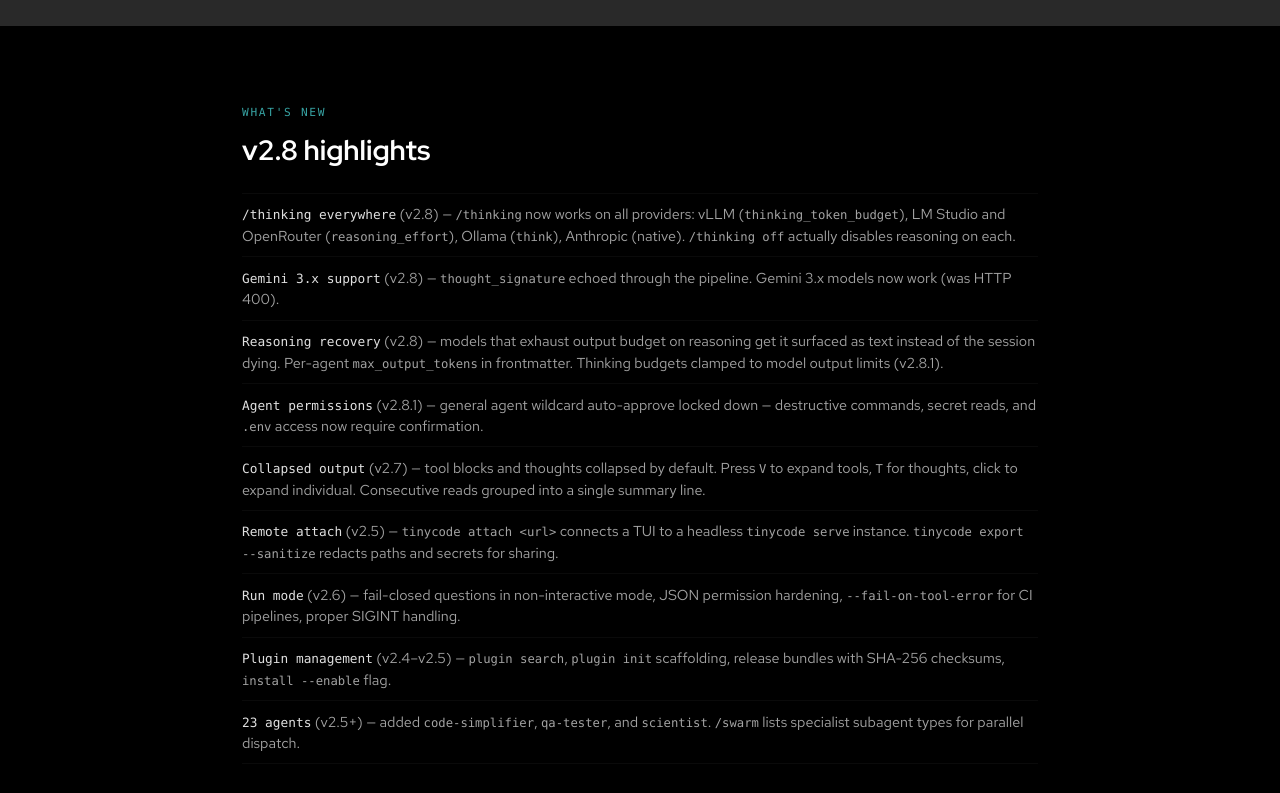
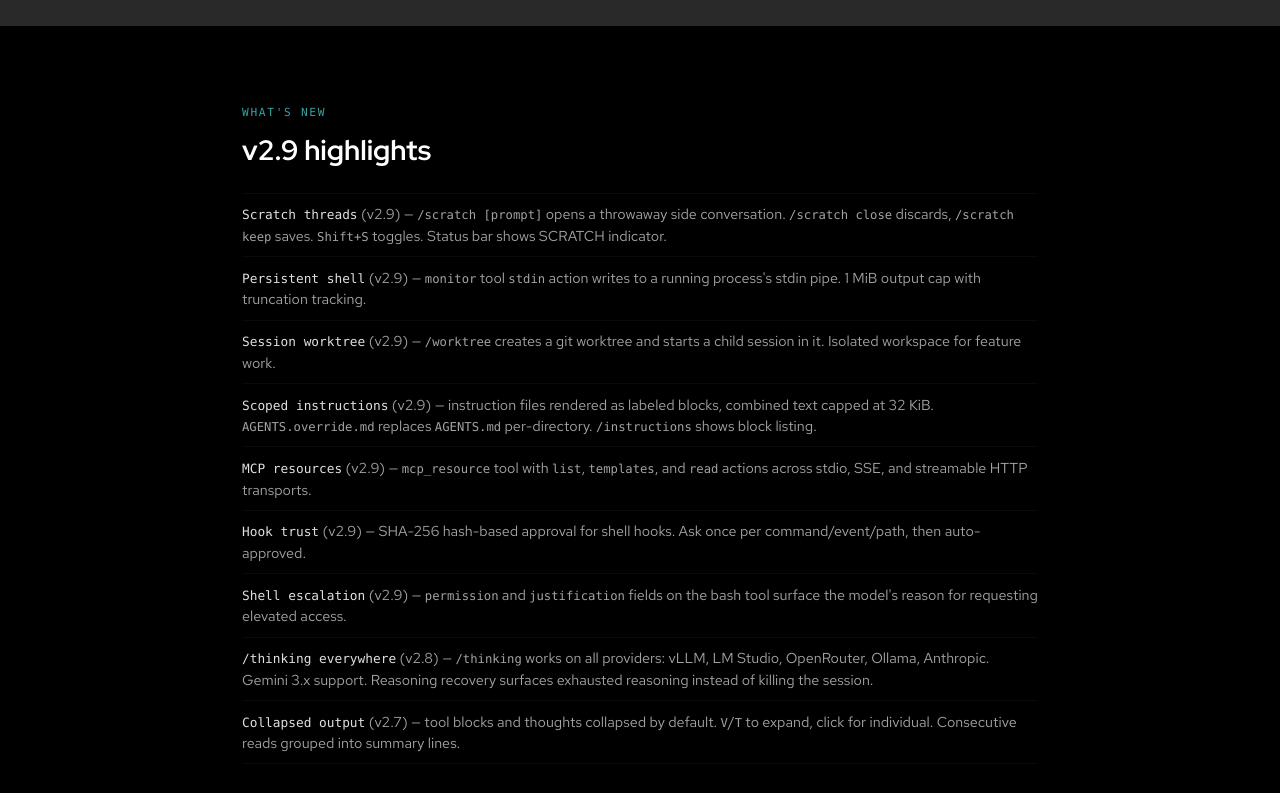
Before and after one commit to bobbyjohnstx/bobbyjohnstx.github.io, a plain HTML site: page tinycode.html in a window 1280 px wide. Shown: the part 980-1773 px from the top of the page. Drawn offline with Linux system fonts and the light colour scheme; a web font is replaced by a local one.

Commit message:
feat(tinycode): update for v2.9 — scratch threads, persistent shell, worktrees
What's New bumped to v2.9: scratch threads, persistent shell (monitor
stdin), session worktrees, scoped instruction blocks, MCP resources,
hook trust, shell escalation. TUI features updated for scratch,
worktree, chdir, presets, warnings. Skills section adds 6 new slash
commands.

Co-Authored-By: Claude Opus 4.6 (1M context) <noreply@anthropic.com>

```diff
--- a/tinycode.html
+++ b/tinycode.html
@@ -403,17 +403,17 @@
     <section class="sec">
       <div class="container">
         <div class="sec-label">What's New</div>
-        <h2 class="sec-title">v2.8 highlights</h2>
+        <h2 class="sec-title">v2.9 highlights</h2>
         <ul class="details">
-          <li><span class="dt">/thinking everywhere</span> (v2.8) &mdash; <code>/thinking</code> now works on all providers: vLLM (<code>thinking_token_budget</code>), LM Studio and OpenRouter (<code>reasoning_effort</code>), Ollama (<code>think</code>), Anthropic (native). <code>/thinking off</code> actually disables reasoning on each.</li>
-          <li><span class="dt">Gemini 3.x support</span> (v2.8) &mdash; <code>thought_signature</code> echoed through the pipeline. Gemini 3.x models now work (was HTTP 400).</li>
-          <li><span class="dt">Reasoning recovery</span> (v2.8) &mdash; models that exhaust output budget on reasoning get it surfaced as text instead of the session dying. Per-agent <code>max_output_tokens</code> in frontmatter. Thinking budgets clamped to model output limits (v2.8.1).</li>
-          <li><span class="dt">Agent permissions</span> (v2.8.1) &mdash; general agent wildcard auto-approve locked down &mdash; destructive commands, secret reads, and <code>.env</code> access now require confirmation.</li>
-          <li><span class="dt">Collapsed output</span> (v2.7) &mdash; tool blocks and thoughts collapsed by default. Press <code>V</code> to expand tools, <code>T</code> for thoughts, click to expand individual. Consecutive reads grouped into a single summary line.</li>
-          <li><span class="dt">Remote attach</span> (v2.5) &mdash; <code>tinycode attach &lt;url&gt;</code> connects a TUI to a headless <code>tinycode serve</code> instance. <code>tinycode export --sanitize</code> redacts paths and secrets for sharing.</li>
-          <li><span class="dt">Run mode</span> (v2.6) &mdash; fail-closed questions in non-interactive mode, JSON permission hardening, <code>--fail-on-tool-error</code> for CI pipelines, proper SIGINT handling.</li>
-          <li><span class="dt">Plugin management</span> (v2.4&ndash;v2.5) &mdash; <code>plugin search</code>, <code>plugin init</code> scaffolding, release bundles with SHA-256 checksums, <code>install --enable</code> flag.</li>
-          <li><span class="dt">23 agents</span> (v2.5+) &mdash; added <code>code-simplifier</code>, <code>qa-tester</code>, and <code>scientist</code>. <code>/swarm</code> lists specialist subagent types for parallel dispatch.</li>
+          <li><span class="dt">Scratch threads</span> (v2.9) &mdash; <code>/scratch [prompt]</code> opens a throwaway side conversation. <code>/scratch close</code> discards, <code>/scratch keep</code> saves. <code>Shift+S</code> toggles. Status bar shows SCRATCH indicator.</li>
+          <li><span class="dt">Persistent shell</span> (v2.9) &mdash; <code>monitor</code> tool <code>stdin</code> action writes to a running process's stdin pipe. 1 MiB output cap with truncation tracking.</li>
+          <li><span class="dt">Session worktree</span> (v2.9) &mdash; <code>/worktree</code> creates a git worktree and starts a child session in it. Isolated workspace for feature work.</li>
+          <li><span class="dt">Scoped instructions</span> (v2.9) &mdash; instruction files rendered as labeled blocks, combined text capped at 32 KiB. <code>AGENTS.override.md</code> replaces <code>AGENTS.md</code> per-directory. <code>/instructions</code> shows block listing.</li>
+          <li><span class="dt">MCP resources</span> (v2.9) &mdash; <code>mcp_resource</code> tool with <code>list</code>, <code>templates</code>, and <code>read</code> actions across stdio, SSE, and streamable HTTP transports.</li>
+          <li><span class="dt">Hook trust</span> (v2.9) &mdash; SHA-256 hash-based approval for shell hooks. Ask once per command/event/path, then auto-approved.</li>
+          <li><span class="dt">Shell escalation</span> (v2.9) &mdash; <code>permission</code> and <code>justification</code> fields on the bash tool surface the model's reason for requesting elevated access.</li>
+          <li><span class="dt">/thinking everywhere</span> (v2.8) &mdash; <code>/thinking</code> works on all providers: vLLM, LM Studio, OpenRouter, Ollama, Anthropic. Gemini 3.x support. Reasoning recovery surfaces exhausted reasoning instead of killing the session.</li>
+          <li><span class="dt">Collapsed output</span> (v2.7) &mdash; tool blocks and thoughts collapsed by default. <code>V</code>/<code>T</code> to expand, click for individual. Consecutive reads grouped into summary lines.</li>
         </ul>
         <p class="sec-desc" style="margin-top:1.5rem;margin-bottom:0">Full release notes: <a href="https://github.com/bobbyjohnstx/tinycode/blob/main/CHANGELOG.md" target="_blank" rel="noopener">CHANGELOG.md</a></p>
       </div>
@@ -484,18 +484,17 @@ Trace from the HTTP handler to the token validation.</pre>
 
         <h3 class="sub">Key features</h3>
         <ul class="details">
+          <li><span class="dt">Scratch threads</span> &mdash; <code>/scratch [prompt]</code> opens a throwaway side conversation. <code>Shift+S</code> toggles. <code>/scratch keep</code> saves it.</li>
           <li><span class="dt">Collapsed output</span> &mdash; tool blocks and thoughts collapsed by default. <code>V</code> expands all tools, <code>T</code> expands thoughts, click for individual. Consecutive reads grouped into summary lines.</li>
-          <li><span class="dt">Multi-agent orchestration</span> &mdash; <code>/swarm</code> runs parallel agents as goroutines with specialist subagent types (code-reviewer, security-reviewer, test-engineer, architect, debugger); <code>--plan</code> shows decomposition before dispatch.</li>
-          <li><span class="dt">Workflow commands</span> &mdash; <code>/effort</code> adjusts reasoning depth, <code>/goal</code> runs autonomous loops until a condition is met, <code>/branch</code> forks conversations.</li>
-          <li><span class="dt">Markdown styles</span> &mdash; <code>/markdown-style</code> with dark, light, muted, colorful, notty &mdash; independent from theme.</li>
+          <li><span class="dt">Multi-agent orchestration</span> &mdash; <code>/swarm</code> runs parallel agents as goroutines with specialist subagent types; <code>--plan</code> shows decomposition before dispatch.</li>
+          <li><span class="dt">Workflow commands</span> &mdash; <code>/effort</code> adjusts reasoning depth, <code>/goal</code> runs autonomous loops, <code>/branch</code> forks conversations, <code>/worktree</code> creates an isolated git worktree session, <code>/chdir</code> changes directory mid-session.</li>
+          <li><span class="dt">Extended thinking</span> &mdash; <code>/thinking</code> controls reasoning budget (off/low/medium/high/max) across all providers: vLLM, LM Studio, OpenRouter, Ollama, Anthropic.</li>
           <li><span class="dt">Context awareness</span> &mdash; <code>/context</code> visualizes usage with category breakdown, <code>/btw</code> for side questions, <code>/changes</code> for tinycode-modified files only.</li>
-          <li><span class="dt">Extended thinking</span> &mdash; <code>/thinking</code> controls reasoning budget (off/low/medium/high/max) across all providers: vLLM, LM Studio, OpenRouter, Ollama, Anthropic.</li>
+          <li><span class="dt">Built-in tools</span> &mdash; <code>monitor</code> watches background processes and writes to stdin pipes, <code>notepad</code> survives compaction, <code>report_findings</code> for structured review output.</li>
           <li><span class="dt">Snapshot undo/redo</span> &mdash; <code>/undo</code>, <code>/redo</code>, and <code>/rewind</code> to any earlier conversation turn.</li>
-          <li><span class="dt">Built-in tools</span> &mdash; <code>monitor</code> watches background processes, <code>notepad</code> survives compaction, <code>report_findings</code> for structured review output.</li>
-          <li><span class="dt">Which-key panel</span> (<code>Ctrl+X</code>) &mdash; floating overlay showing all leader key follow-ups.</li>
-          <li><span class="dt">Plugin management</span> &mdash; <code>plugin search</code>, <code>plugin init</code> scaffolding, release bundles with SHA-256 checksums.</li>
-          <li><span class="dt">Session management</span> &mdash; resume from CLI (<code>-c</code>/<code>-r</code>), archive, HTML export, clipboard copy (<code>/copy</code>).</li>
-          <li><span class="dt">Hooks</span> &mdash; shell hooks in <code>settings.json</code>; <code>additionalContext</code> injects text into model context.</li>
+          <li><span class="dt">Hooks</span> &mdash; shell hooks in <code>settings.json</code> with SHA-256 hash-based trust (ask once, then auto-approved). <code>additionalContext</code> injects text into model context.</li>
+          <li><span class="dt">Prompt presets</span> &mdash; <code>/preset &lt;name&gt;</code> runs saved prompt templates from <code>presets.json</code>.</li>
+          <li><span class="dt">Session management</span> &mdash; resume from CLI (<code>-c</code>/<code>-r</code>), archive, HTML export, clipboard copy (<code>/copy</code>), <code>/warnings</code> for session-scoped warnings.</li>
         </ul>
 
         <h3 class="sub">Configuration</h3>
@@ -583,6 +582,12 @@ Trace from the HTTP handler to the token validation.</pre>
         <h3 class="sub">Skills &amp; slash commands</h3>
         <p class="note">Slash commands like <code>/debug</code>, <code>/review</code>, <code>/trace</code>, <code>/plan</code>, <code>/verify</code>, and <code>/test</code> invoke the matching agent. Bundled skills provide checklists and workflows.</p>
         <ul class="details">
+          <li><span class="dt">/scratch</span> &mdash; throwaway side conversation; <code>/scratch keep</code> saves, <code>Shift+S</code> toggles</li>
+          <li><span class="dt">/worktree</span> &mdash; create a git worktree and start a child session in it</li>
+          <li><span class="dt">/chdir</span> &mdash; change working directory mid-session</li>
+          <li><span class="dt">/preset</span> &mdash; run saved prompt templates from <code>presets.json</code></li>
+          <li><span class="dt">/warnings</span> &mdash; show session-scoped warnings; <code>/warnings clear</code> resets</li>
+          <li><span class="dt">/instructions</span> &mdash; show scoped instruction block listing</li>
           <li><span class="dt">/incident</span> &mdash; incident response checklist for the ops agent</li>
           <li><span class="dt">/change</span> &mdash; change management workflow for the ops agent</li>
           <li><span class="dt">/host</span> &mdash; host administration checklist for the ops agent</li>
```
